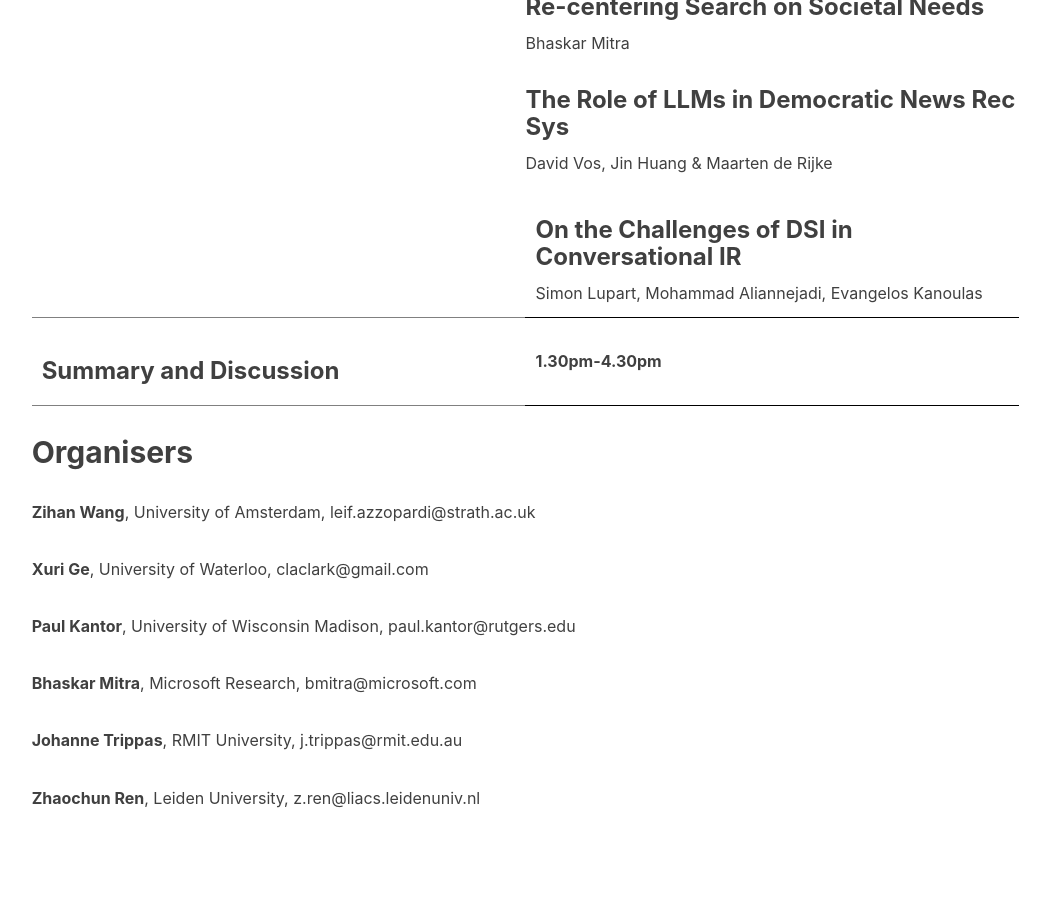
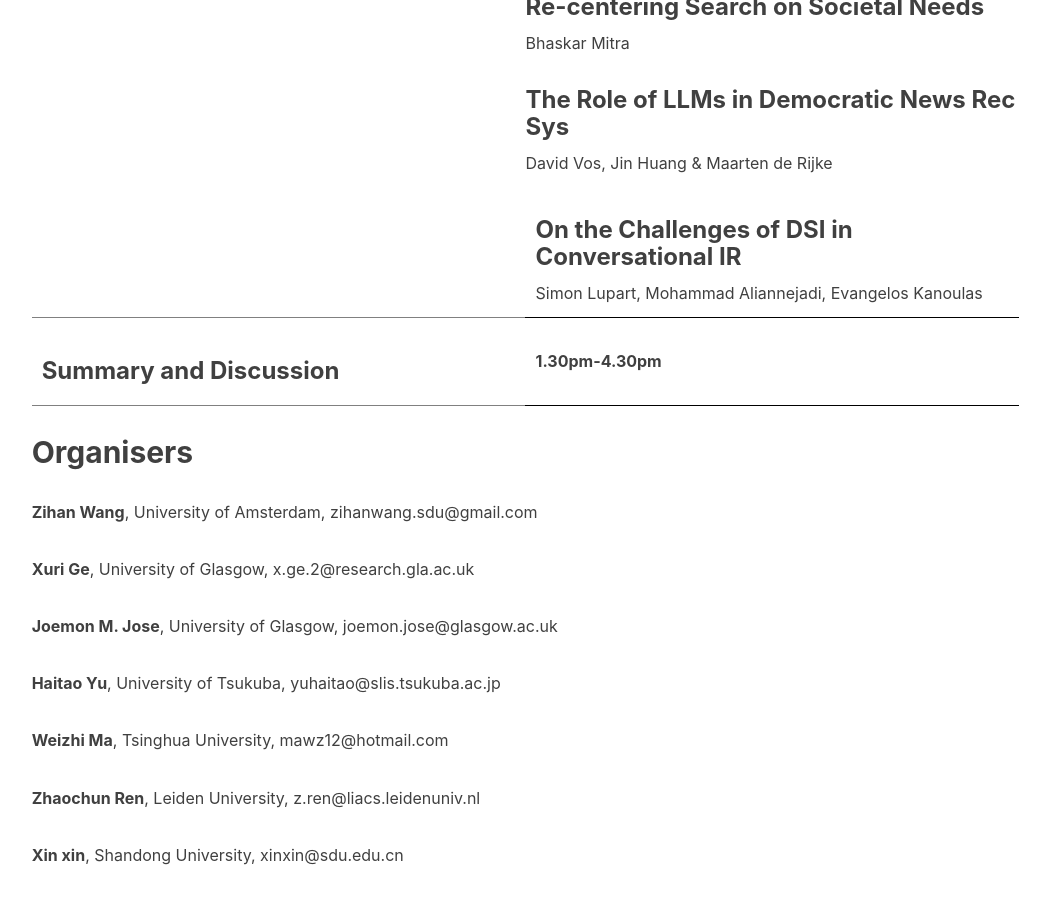
Before and after one commit to R3AG-SIGIR-AP/R3AG-SIGIR-AP.github.io, a Jekyll site: the page built from index.md, in a window 1280 px wide and 900 px high, scrolled down 4049 px. Shown: the whole window, without its empty margins (90-1140 px from the left). Built offline with Jekyll 4.4.1, drawn with Linux system fonts in a browser that asks for light colours; nearby versions of some CDN libraries; our own code applies the rules of GitHub Pages for plain Markdown files; before the commit the page ends 4892 px from its top, so only the background shows below that; some of the changed text lies outside the part shown.

Commit message:
Add organizers

```diff
--- a/index.md
+++ b/index.md
@@ -18,7 +18,7 @@ In our pursuit of “search futures”, this workshop aims to provide the first
 <br/>
 <br/>
 
-## <a name='Call for Speakers' style="color: inherit; text-decoration: none;text-align: center;"> Call for Speakers </a> <br/>
+## <a name='Call for Papers' style="color: inherit; text-decoration: none;text-align: center;"> Call for Papers </a> <br/>
 <br/>
 With advances in AI, it is claimed that the results of search across all of digitized knowledge can be digested, summarized, and focused for any inquirer. If this is true, has the problem that IR set out to address now been solved?  Is there no need for improvements in search or recommendation -- the systems will tell us what ought to want to know. This workshop asks: is there a place for the guiding principles of IR, in this brave new world? What are the new questions, and can we find a path to answers, by extending the ideas that have brought us here? Do we need new ideas altogether?
 We are looking for speakers to present their views and positions about the future of search.
@@ -148,14 +148,16 @@ Workshop: March 24, 2024
 
 ## <a name='Organisers' style="color: inherit; text-decoration: none;"> Organisers </a>
 
-**Zihan Wang**, University of Amsterdam, leif.azzopardi@strath.ac.uk
+**Zihan Wang**, University of Amsterdam, zihanwang.sdu@gmail.com
 
-**Xuri Ge**, University of Waterloo, claclark@gmail.com
+**Xuri Ge**, University of Glasgow, x.ge.2@research.gla.ac.uk
 
-**Paul Kantor**, University of Wisconsin Madison, paul.kantor@rutgers.edu
+**Joemon M. Jose**, University of Glasgow, joemon.jose@glasgow.ac.uk
 
-**Bhaskar Mitra**, Microsoft Research, bmitra@microsoft.com
+**Haitao Yu**, University of Tsukuba, yuhaitao@slis.tsukuba.ac.jp
 
-**Johanne Trippas**, RMIT University, j.trippas@rmit.edu.au
+**Weizhi Ma**, Tsinghua University, mawz12@hotmail.com
 
 **Zhaochun Ren**, Leiden University, z.ren@liacs.leidenuniv.nl
+
+**Xin xin**, Shandong University, xinxin@sdu.edu.cn
```
